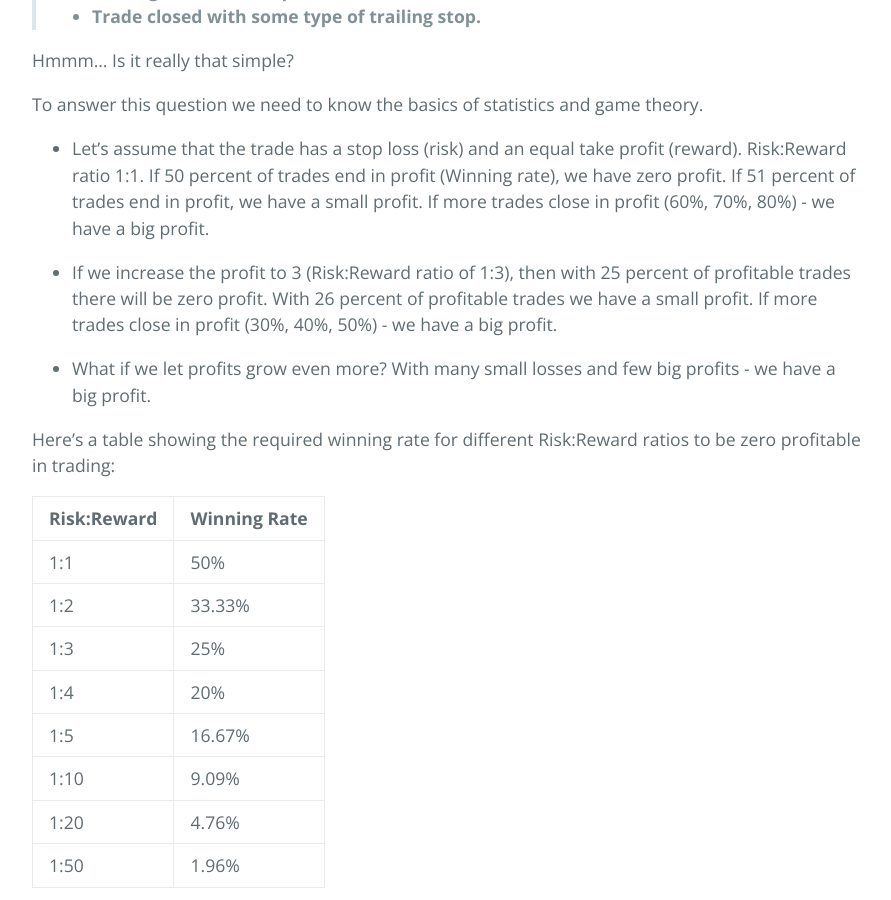
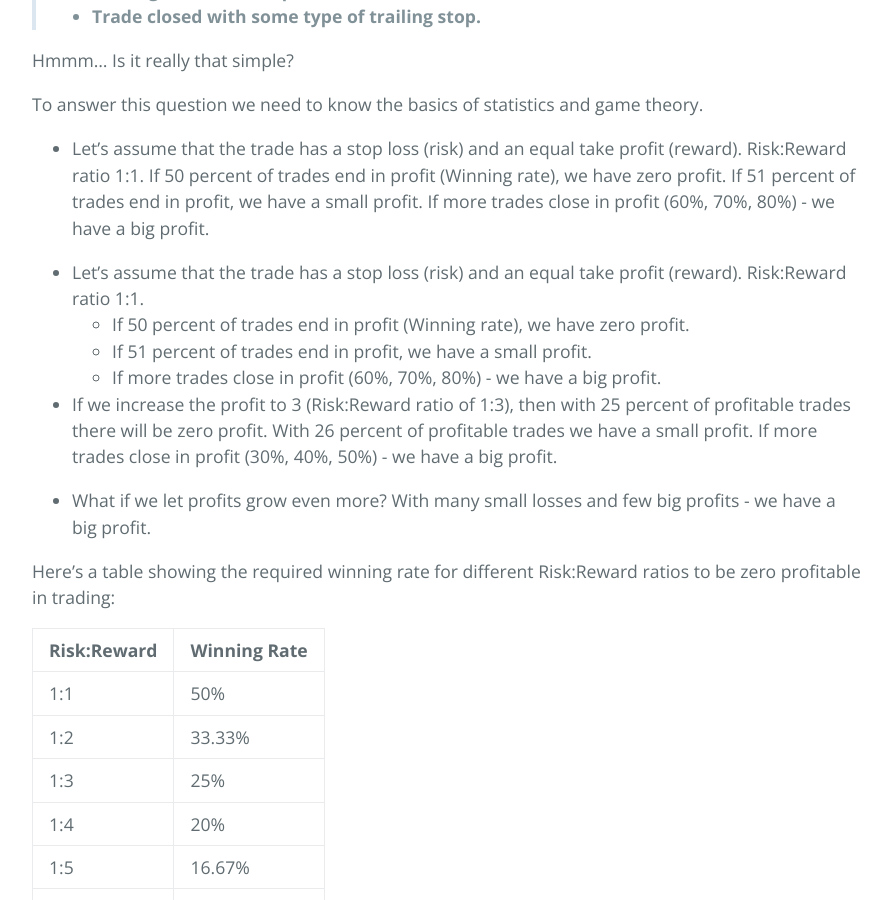
Before and after one commit to sergeyen7/sergeyen7.github.io, a Jekyll site: the page built from index.md, in a window 1280 px wide and 900 px high, scrolled down 7611 px. Shown: the whole window, without its empty margins (192-1083 px from the left). Built offline with Jekyll 4.4.1, drawn with Linux system fonts in a browser that asks for light colours; nearby versions of some CDN libraries.

Commit message:
Update index.md

```diff
--- a/index.md
+++ b/index.md
@@ -234,6 +234,11 @@ To answer this question we need to know the basics of statistics and game theory
 
 * Let's assume that the trade has a stop loss (risk) and an equal take profit (reward). Risk:Reward ratio 1:1. If 50 percent of trades end in profit (Winning rate), we have zero profit. If 51 percent of trades end in profit, we have a small profit. If more trades close in profit (60%, 70%, 80%) - we have a big profit.
 
+- Let's assume that the trade has a stop loss (risk) and an equal take profit (reward). Risk:Reward ratio 1:1.
+  - If 50 percent of trades end in profit (Winning rate), we have zero profit.
+  - If 51 percent of trades end in profit, we have a small profit.
+  - If more trades close in profit (60%, 70%, 80%) - we have a big profit.
+
 * If we increase the profit to 3 (Risk:Reward ratio of 1:3), then with 25 percent of profitable trades there will be zero profit. With 26 percent of profitable trades we have a small profit. If more trades close in profit (30%, 40%, 50%) - we have a big profit.
 
 * What if we let profits grow even more? With many small losses and few big profits - we have a big profit.
```
